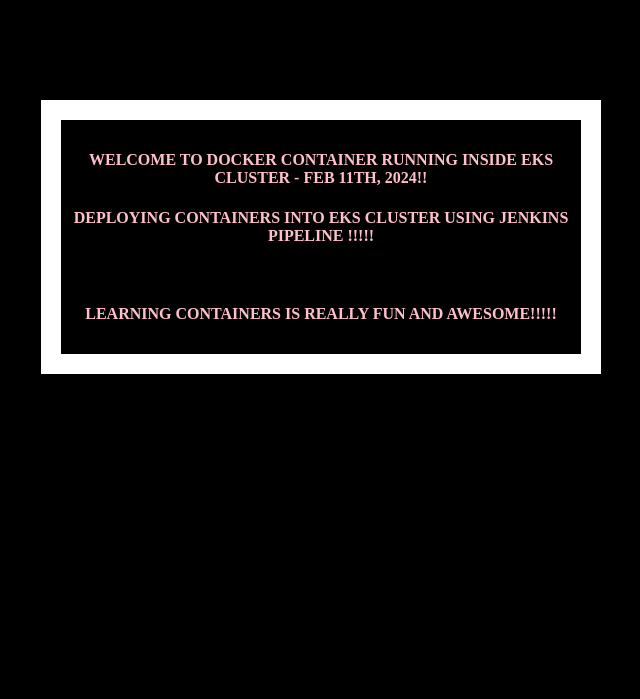
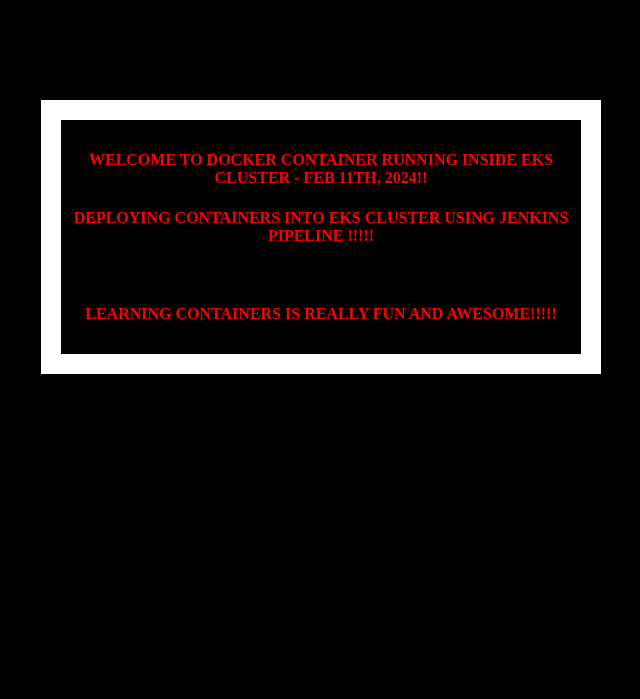
Before and after one commit to akannan1087/myPythonDockerRepo, a Flask app: page / in a window 1280 px wide. Shown: the top 699 px of the page, without its empty margins (319-959 px from the left). Run offline with Flask 2, Linux system fonts and the light colour scheme.

Commit message:
Update index.html

```diff
--- a/templates/index.html
+++ b/templates/index.html
@@ -3,7 +3,7 @@
     <style type="text/css">
       body {
         background: black;
-        color: pink;
+        color: red;
       }
       div.container {
         max-width: 500px;
```
